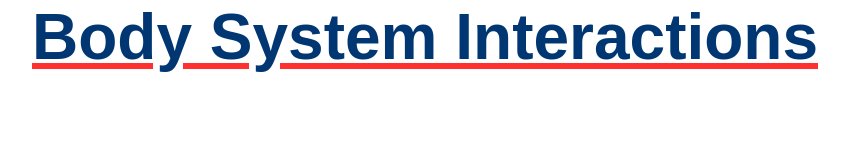
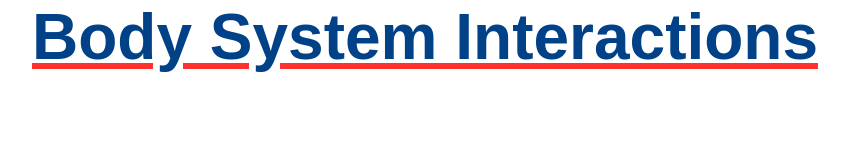
Before and after one commit to Michael-1898/Cardiovascular-Muscular-Model, a plain HTML site: page index.html in a window 1280 px wide. Shown: the whole page, without its empty margins (215-1064 px from the left). Drawn offline with Linux system fonts and the light colour scheme.

Commit message:
Update index.html

```diff
--- a/index.html
+++ b/index.html
@@ -4,7 +4,7 @@
 
     body {background-color: white; margin: 0px;}
 
-    .titleCard {color: #003773; background-color: white; position: absolute; text-align: center; font-family: "Arial"; font-size: 48pt; height: 120px; width: 100%;}
+    .titleCard {color: #004187; background-color: white; position: absolute; text-align: center; font-family: "Arial"; font-size: 48pt; height: 120px; width: 100%;}
 
     .underline {text-decoration-color: #ff3030;}
 
```
